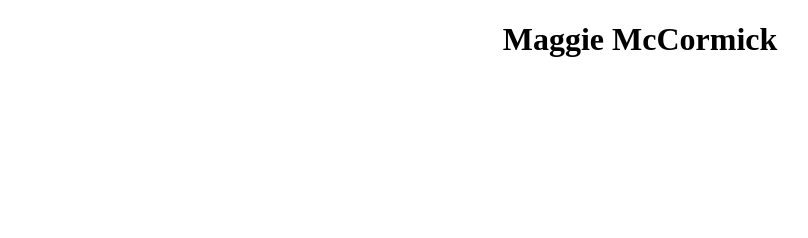
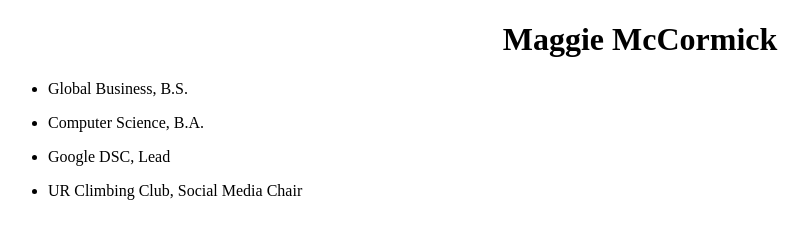
Before and after one commit to dscur/html-practice, a plain HTML site: page maggie.html in a window 1280 px wide. Shown: the whole page, without its empty margins (0-808 px from the left). Drawn offline with Linux system fonts and the light colour scheme.

Commit message:
Added stuff
Idk what happened

```diff
--- a/maggie.html
+++ b/maggie.html
@@ -8,7 +8,13 @@
     <link rel="stylesheet" href="style.css">
   </head>
   <body>
-      <center><h1>Maggie McCormick</h1></center>
+    <center><h1>Maggie McCormick</h1></center>
 
+    <ul>
+        <li><p>Global Business, B.S.</p></li>
+        <li><p>Computer Science, B.A.</p></li>
+        <li><p>Google DSC, Lead</p></li>
+        <li><p>UR Climbing Club, Social Media Chair</p></li>
+    </ul>
   </body>
 </html>
```
Also changed, not shown: img/tasha.JPG (added).
